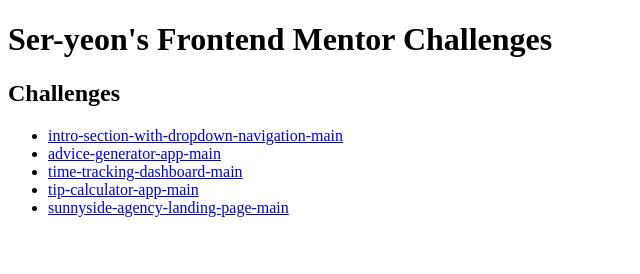
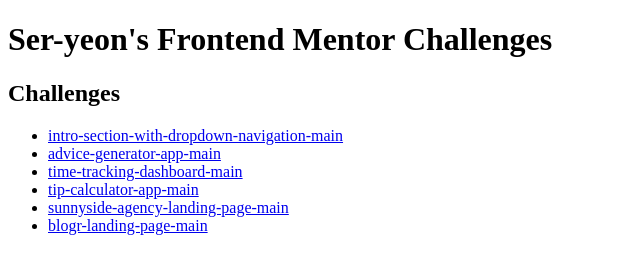
Before and after one commit to ser-yeon/frontend-mentor-challenges, a plain HTML site: page index.html in a window 1280 px wide. Shown: the whole page, without its empty margins (0-640 px from the left). Drawn offline with Linux system fonts and the light colour scheme.

Commit message:
add link blogr

```diff
--- a/index.html
+++ b/index.html
@@ -34,6 +34,11 @@
           >sunnyside-agency-landing-page-main</a
         >
       </li>
+      <li>
+        <a href="./blogr-landing-page-main/index.html">
+          blogr-landing-page-main
+        </a>
+      </li>
     </ul>
   </body>
 </html>
```
